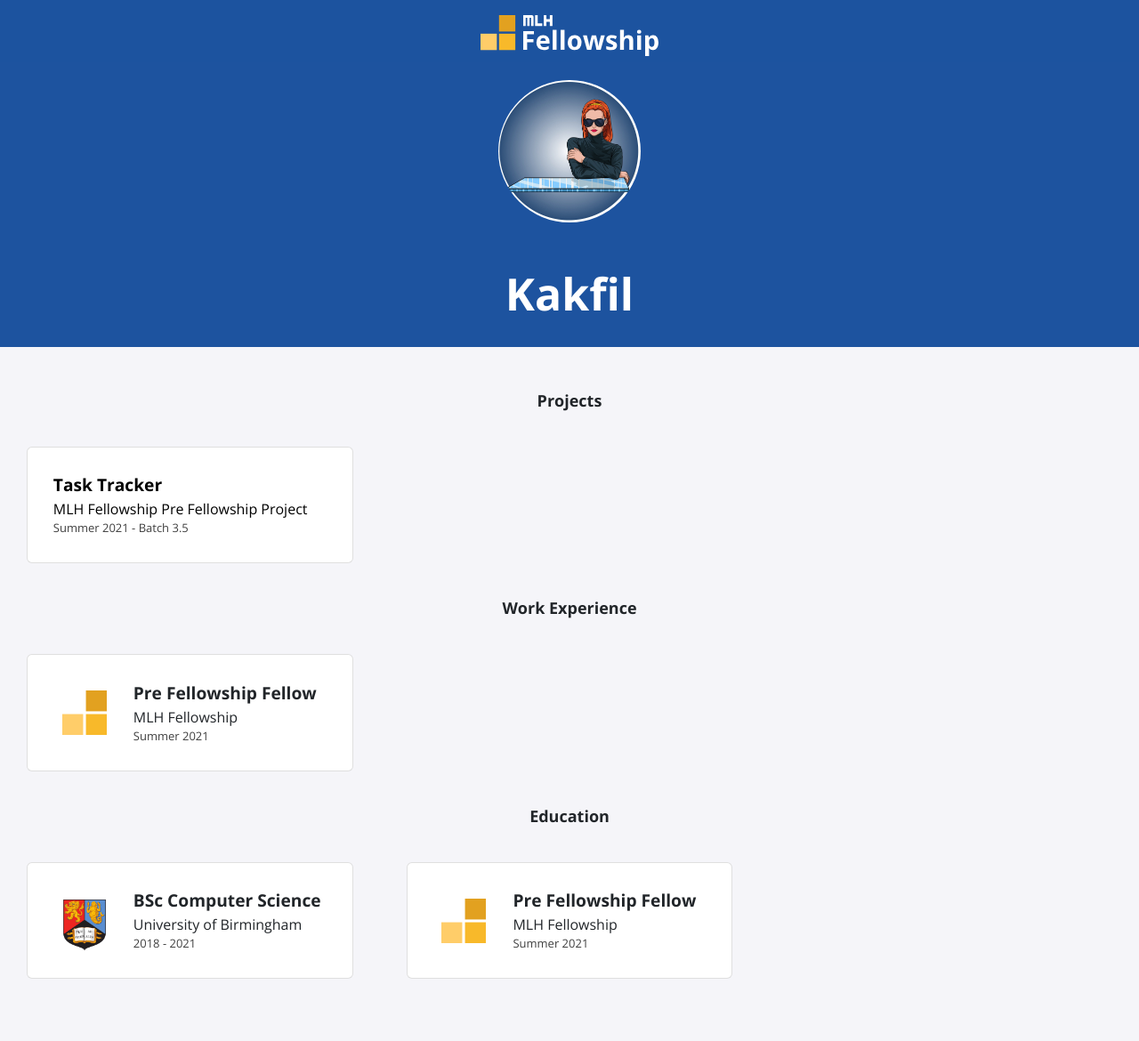
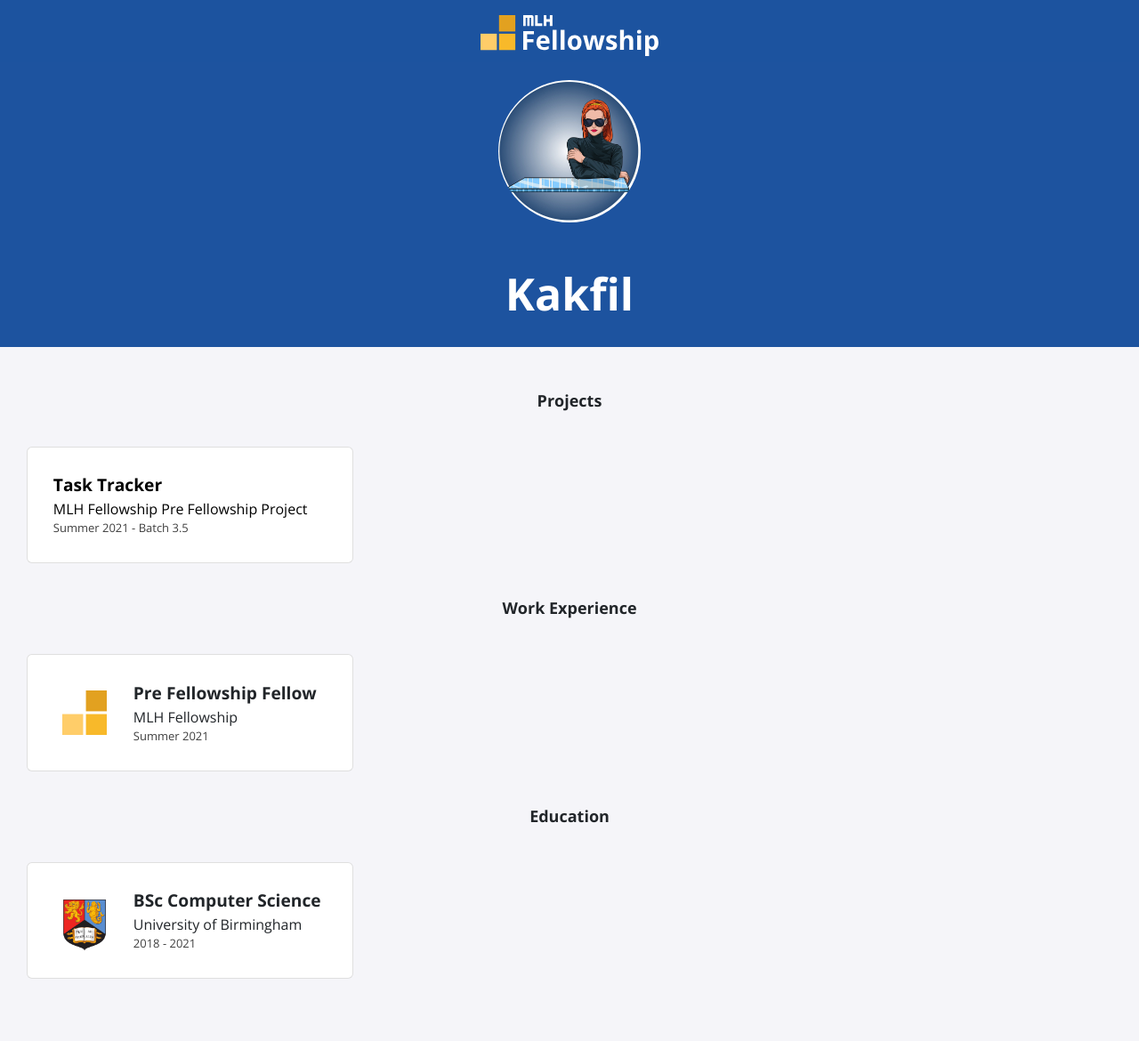
Before and after one commit to Kakfil/Kakfil.github.io, a Jekyll site: the page built from index.html, in a window 1280 px wide. Shown: the whole page at 89% size. Built offline with Jekyll 4.4.1, drawn with Linux system fonts in a browser that asks for light colours; nearby versions of some CDN libraries.

Commit message:
Remove course

```diff
--- a/_data/education.yml
+++ b/_data/education.yml
@@ -2,8 +2,3 @@
   institute: University of Birmingham
   dates: 2018 - 2021
   logo: uob.png
-
-- course: Pre Fellowship Fellow
-  institute: MLH Fellowship
-  dates: Summer 2021
-  logo: fellowship.svg
```
